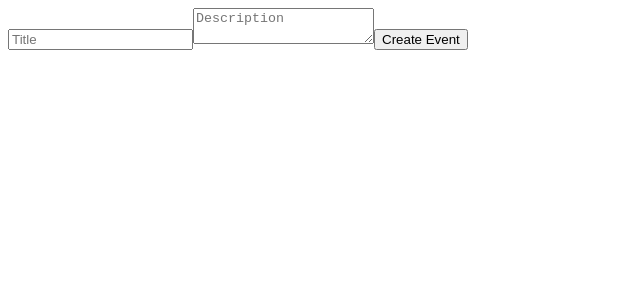
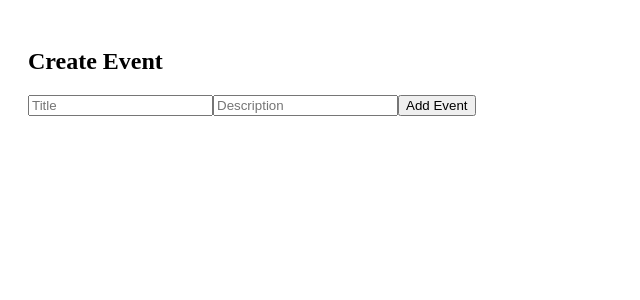
Before and after one commit to ravillaanusha0-cloud/Events-app, a Next.js app: page /create in a window 1280 px wide. Shown: the top 300 px of the page, without its empty margins (0-640 px from the left). Built offline with nearby package versions, Linux system fonts and the light colour scheme.

Commit message:
Update create.js

```diff
--- a/pages/create.js
+++ b/pages/create.js
@@ -1,33 +1,27 @@
-import { useState } from 'react';
-import { supabase } from '../lib/supabaseClient';
+// pages/create-event.js
+import { useState } from "react"
+import { supabase } from "../lib/supabaseClient"
 
 export default function CreateEvent() {
-  const [title, setTitle] = useState('');
-  const [description, setDescription] = useState('');
+  const [title, setTitle] = useState("")
+  const [description, setDescription] = useState("")
 
-  async function handleSubmit(e) {
-    e.preventDefault();
-    const { error } = await supabase
-      .from('events')
-      .insert([{ title, description }]);
-    if (error) console.error(error);
-    else alert('Event created!');
+  async function addEvent(e) {
+    e.preventDefault()
+    await supabase.from("events").insert([{ title, description }])
+    setTitle("")
+    setDescription("")
+    alert("Event created!")
   }
 
   return (
-    <form onSubmit={handleSubmit}>
-      <input
-        type="text"
-        placeholder="Title"
-        value={title}
-        onChange={(e) => setTitle(e.target.value)}
-      />
-      <textarea
-        placeholder="Description"
-        value={description}
-        onChange={(e) => setDescription(e.target.value)}
-      />
-      <button type="submit">Create Event</button>
-    </form>
-  );
-}
+    <div style={{ padding: 20 }}>
+      <h2>Create Event</h2>
+      <form onSubmit={addEvent}>
+        <input placeholder="Title" value={title} onChange={e => setTitle(e.target.value)} required />
+        <input placeholder="Description" value={description} onChange={e => setDescription(e.target.value)} required />
+        <button type="submit">Add Event</button>
+      </form>
+    </div>
+  )
+  }
```
